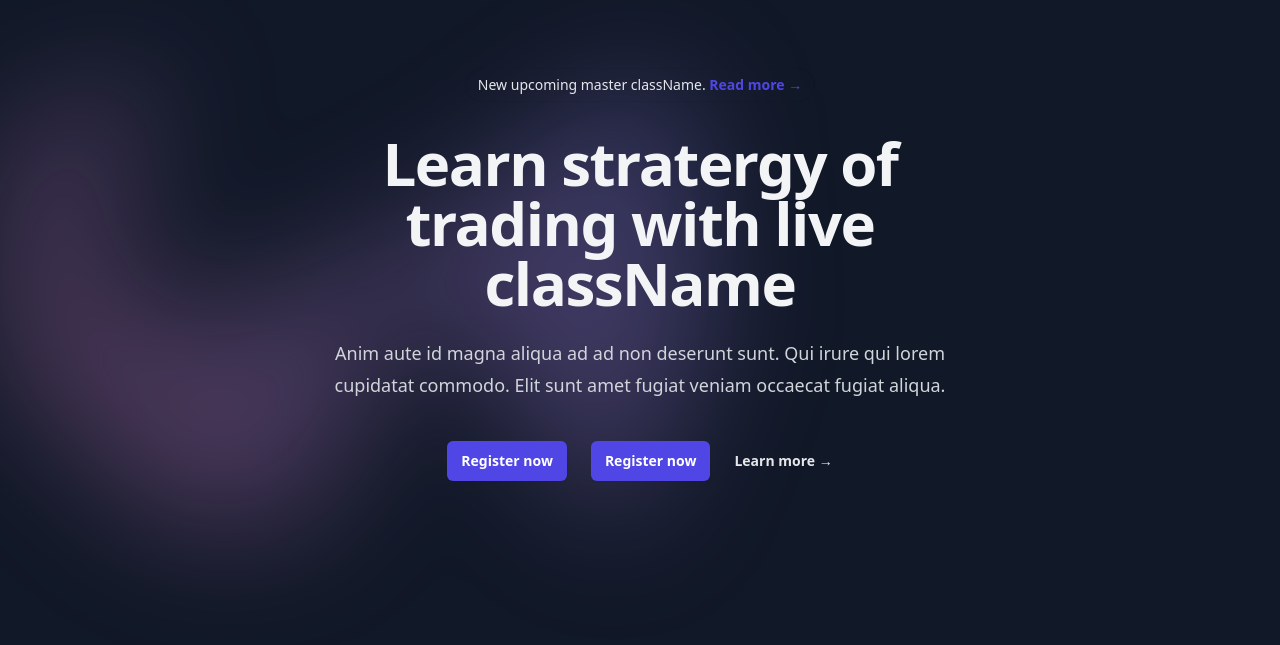
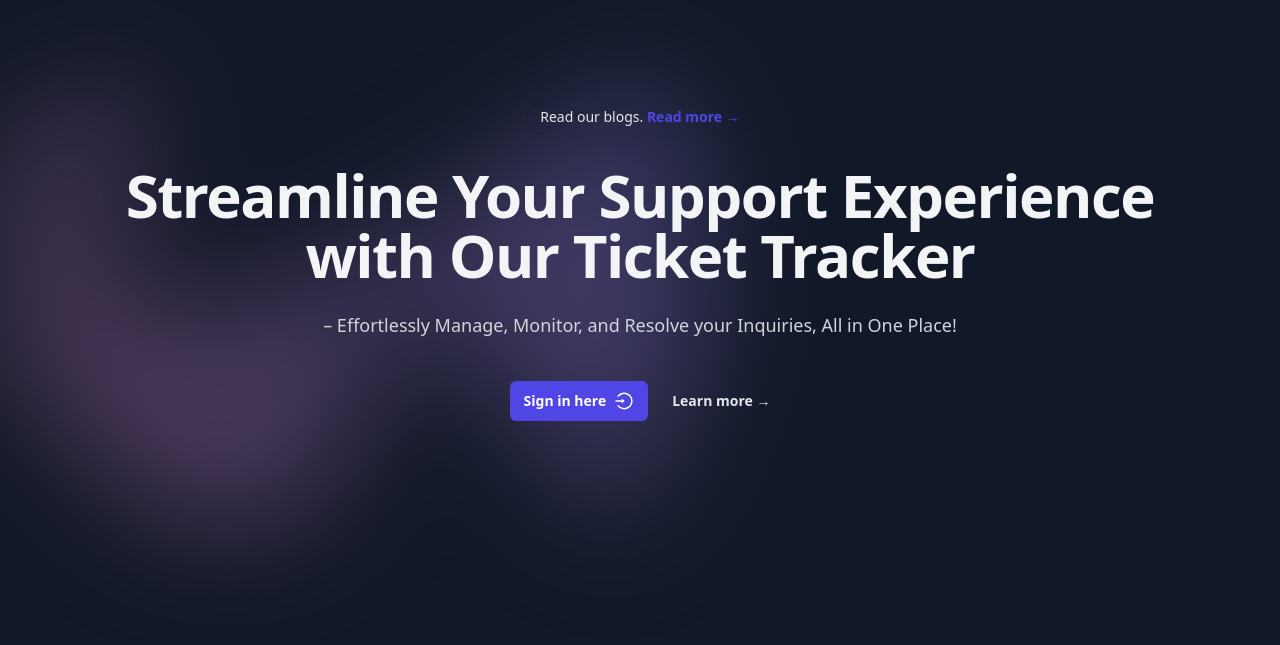
Before and after one commit to vikasOzark/next-project, a Next.js app: page / in a window 1280 px wide. Shown: the part 155-800 px from the top of the page. Built offline with nearby package versions, Linux system fonts and the light colour scheme; no server answers.

Commit message:
added code

```diff
--- a/src/app/api/tickets/route.js
+++ b/src/app/api/tickets/route.js
@@ -6,15 +6,12 @@ const prisma = new PrismaClient();
 
 export async function POST(request) {
   const requestBody = await request.json();
-  console.log(requestBody.tags?.map((tag) => ({ id: tag.id })));
   try {
     const userId = await getUserId(request);
-    prisma.$connect();
-    await prisma.tickets.create({
+    const createdTicket = await prisma.tickets.create({
       data: {
         taskTitle: requestBody.taskTitle,
         ticketDetil: requestBody.ticketDetil,
-
         department: {
           connect: {
             id: requestBody.department,
@@ -26,15 +23,15 @@ export async function POST(request) {
           },
         },
         tags: {
-          connect: requestBody.tags?.map((tagId) => ({ id: tagId.id })),
-        },
+  connect: requestBody.tags?.map((tag) => ({ id: tag.id })),
+},
       },
     });
 
     return NextResponse.json({
       success: true,
       message: "Ticket is created successfully.",
-      data: [],
+      data: [createdTicket],
     });
   } catch (error) {
     console.log(error.message);
@@ -54,6 +51,7 @@ export async function POST(request) {
     await prisma.$disconnect();
   }
 }
+
 
 export async function GET(request) {
   try {
--- a/src/app/dashboard/tickets/component/TicketTableMenu.jsx
+++ b/src/app/dashboard/tickets/component/TicketTableMenu.jsx
@@ -9,12 +9,14 @@ import {
   DropdownMenuTrigger,
 } from "@/components/ui/dropdown-menu";
 import axios from "axios";
-import { useContext } from "react";
+import { useContext, useState } from "react";
 import { VscCheck } from "react-icons/vsc";
 import { useMutation } from "react-query";
 import { twMerge } from "tailwind-merge";
 import { RefreshContext } from "./components";
 import toast from "react-hot-toast";
+import Modal from "@/components/Modal";
+import UpdateTicketForm from "./forms/UpdateTicketForm";
 
 export function DropdownActionMenuButton({
   styleButton,
@@ -22,7 +24,10 @@ export function DropdownActionMenuButton({
   title,
   actionData,
 }) {
+  const [updateTicketModal, setTicketUpdateModal] = useState(false)
+
   return (
+    <>
       <DropdownMenu>
         <DropdownMenuTrigger asChild>
           <Button
@@ -40,10 +45,14 @@ export function DropdownActionMenuButton({
           <DropdownMenuLabel>{title} Actions</DropdownMenuLabel>
           <DropdownMenuSeparator />
           <DropdownMenuGroup>
-          <DropdownMenuItem>Edit ticket</DropdownMenuItem>
+            <DropdownMenuItem onClick={() => setTicketUpdateModal(true)}>Edit ticket</DropdownMenuItem>
           </DropdownMenuGroup>
         </DropdownMenuContent>
       </DropdownMenu>
+      <Modal open={updateTicketModal} setOpen={setTicketUpdateModal} modalTitle={"Update ticket"} >
+        <UpdateTicketForm ticketData={actionData}  />
+      </Modal>
+    </>
   );
 }
 
--- a/src/app/dashboard/tickets/component/components.jsx
+++ b/src/app/dashboard/tickets/component/components.jsx
@@ -137,6 +137,8 @@ const TableRowComponent = ({ data, ticketStatus }) => {
     },
   });
 
+  console.log(data);
+
   return (
     <>
       <tr>
@@ -170,8 +172,8 @@ const TableRowComponent = ({ data, ticketStatus }) => {
         </td>
 
         <td className="px-4 py-4 text-sm text-gray-500 dark:text-gray-300 whitespace-nowrap">
-          <div className=" flex gap-2 items-center">
-            {data.tags?.map((tag) => (
+          {/* <div className=" flex gap-2 items-center">
+            {data?.tags?.map((tag) => (
               <p
                 className={`${tag.color} rounded-full px-4 py-[2px] font-bold text-white`}
                 key={tag.id}
@@ -179,7 +181,7 @@ const TableRowComponent = ({ data, ticketStatus }) => {
                 {tag.title}
               </p>
             ))}
-          </div>
+          </div> */}
         </td>
 
         <td className="px-4 py-4 text-sm whitespace-nowrap">
--- a/src/app/dashboard/tickets/component/forms/UpdateTicketForm.jsx
+++ b/src/app/dashboard/tickets/component/forms/UpdateTicketForm.jsx
@@ -6,14 +6,16 @@ import {
   VscTag,
 } from "react-icons/vsc";
 import { LoadingButton, SubmitButton } from "../../../../../components/Buttons";
-import { useEffect, useRef, useState } from "react";
+import { useContext, useEffect, useRef, useState } from "react";
 import { useMutation, useQuery } from "react-query";
 import axios from "axios";
 import formValidator from "@/utils/formValidator";
 import toast from "react-hot-toast";
+import { RefreshContext } from "../components";
+// import { RefreshContext } from "@/app/dashboard/tickets/";
+
 
 export default function UpdateTicketForm({
-  refreshFunction,
   modalClose,
   ticketData,
 }) {
@@ -21,6 +23,9 @@ export default function UpdateTicketForm({
   const [tagsIsOption, setTagsIsOption] = useState(false);
   const [formError, setFormError] = useState({});
   const [tags, setTags] = useState([]);
+  const [selectedTag, setSelectedTag] = useState([]);
+  const [ticketDataUpdate, setTicketDataUpdate] = useState({...ticketData})
+  const refreshFunction = useContext(RefreshContext)
 
   useQuery("tags-list", async () => {
     const response = await fetch("/api/tags");
@@ -44,8 +49,6 @@ export default function UpdateTicketForm({
     const json_response = await response.json();
     return json_response;
   });
-
-  const [selectedTag, setSelectedTag] = useState([]);
 
   const handleSelect = (tag) => {
     const isMatched = selectedTag.find((item) => item.id === tag.id);
@@ -132,6 +135,17 @@ export default function UpdateTicketForm({
   };
 
   useEffect(() => {
+
+    if (ticketDataUpdate.tags) {
+      const tagsSelected = ticketDataUpdate.tags(tag => ({
+        name: tag.title,
+        id: tag.id,
+        color: tag.color,
+        isSelected: true,
+      }))
+      setSelectedTag(tagsSelected)
+    }
+
     document.addEventListener("click", handleClickOutside, true);
     return () => {
       document.removeEventListener("click", handleClickOutside, true);
@@ -153,8 +167,10 @@ export default function UpdateTicketForm({
           </label>
           <div className="mt-2">
             <input
+              value={ticketDataUpdate.taskTitle}
               id="taskTitle"
               name="taskTitle"
+              onChange={(e) => setTicketDataUpdate(e.target.value)}
               type="text"
               className="block w-full rounded-md border-0 py-1.5 px-2 text-gray-900 shadow-sm ring-1 ring-inset ring-gray-300 placeholder:text-gray-400 focus:ring-2 focus:ring-inset focus:ring-indigo-600 sm:text-sm sm:leading-6"
             />
@@ -182,7 +198,7 @@ export default function UpdateTicketForm({
               <option value="">select department</option>
               {responseData.isSuccess && responseData.data?.success
                 ? responseData.data.data?.map((item) => (
-                    <option key={item.id} value={item.id}>
+                    <option selected={ticketDataUpdate?.department.name === item.name? true : false} key={item.id} value={item.id}>
                       {item.name}
                     </option>
                   ))
@@ -265,6 +281,8 @@ export default function UpdateTicketForm({
         </label>
         <div className="mt-2">
           <textarea
+            value={ticketDataUpdate.ticketDetil}
+            onChange={(e) => setTicketDataUpdate(e.target.value)}
             id="ticketDetil"
             name="ticketDetil"
             className="py-2 bg-white border w-full rounded-lg px-2"
--- a/src/components/HeroSection.jsx
+++ b/src/components/HeroSection.jsx
@@ -2,6 +2,7 @@
 
 import { useState } from 'react'
 import {signIn, useSession} from "next-auth/react"
+import { AiOutlineLogin } from "react-icons/ai"
 
 export default function HeroSection() {
   const [mobileMenuOpen, setMobileMenuOpen] = useState(false)
@@ -10,7 +11,7 @@ export default function HeroSection() {
   return (
     <div className="">
       <div className="relative isolate px-6 lg:px-8">
-        <div className="mx-auto max-w-2xl py-20 sm:py-48 lg:py-56">
+        <div className="mx-auto max-w-[67rem]  min-w-min py-32 sm:py-35 md:py-56 lg:py-64 ">
         <div
           className="absolute inset-x-0 -z-10 top-0 transform-gpu overflow-hidden blur-3xl " aria-hidden="true">
           <div
@@ -23,7 +24,7 @@ export default function HeroSection() {
         </div>
           <div className="hidden sm:mb-8 sm:flex sm:justify-center">
             <div className="relative rounded-full px-3 py-1 text-sm leading-6 text-gray-200 ring-1 ring-gray-900/10 hover:ring-gray-900/20">
-              New upcoming master className.{' '}
+              Read our blogs.{' '}
               <a href="#" className="font-semibold text-indigo-600">
                 <span className="absolute inset-0" aria-hidden="true" />
                 Read more <span aria-hidden="true">&rarr;</span>
@@ -32,24 +33,19 @@ export default function HeroSection() {
           </div>
           <div className="text-center">
             <h1 className="text-4xl font-bold tracking-tight text-gray-100 sm:text-6xl">
-              Learn stratergy of trading with live className
+              Streamline Your Support Experience with Our Ticket Tracker
             </h1>
             <p className="mt-6 text-lg leading-8 text-gray-300">
-              Anim aute id magna aliqua ad ad non deserunt sunt. Qui irure qui lorem cupidatat commodo. Elit sunt amet
-              fugiat veniam occaecat fugiat aliqua.
+              – Effortlessly Manage, Monitor, and Resolve your Inquiries, All in One Place!
             </p>
             <div className="mt-10 flex items-center justify-center gap-x-6">
-              <a
-                href="/login"
-                className="rounded-md bg-indigo-600 px-3.5 py-2.5 text-sm font-semibold text-white shadow-sm hover:bg-indigo-500 focus-visible:outline focus-visible:outline-2 focus-visible:outline-offset-2 focus-visible:outline-indigo-600"
-              >
-                Register now
-              </a>
+
               <div
                 onClick={() => signIn ()}
-                className="rounded-md bg-indigo-600 px-3.5 py-2.5 text-sm font-semibold text-white shadow-sm hover:bg-indigo-500 focus-visible:outline focus-visible:outline-2 focus-visible:outline-offset-2 focus-visible:outline-indigo-600"
+                className="rounded-md flex items-center gap-2 bg-indigo-600 px-3.5 py-2.5 text-sm font-semibold text-white shadow-sm hover:bg-indigo-500 focus-visible:outline focus-visible:outline-2 focus-visible:outline-offset-2 focus-visible:outline-indigo-600"
               >
-                Register now
+                Sign in here
+                <AiOutlineLogin size={20} />
               </div>
               <a href="#" className="text-sm font-semibold leading-6 text-gray-200">
                 Learn more <span aria-hidden="true">→</span>
```
Also changed, not shown: 1 other file (tests, documents, lock files or other folders). Lines whose indentation alone changed are shown as unchanged.
